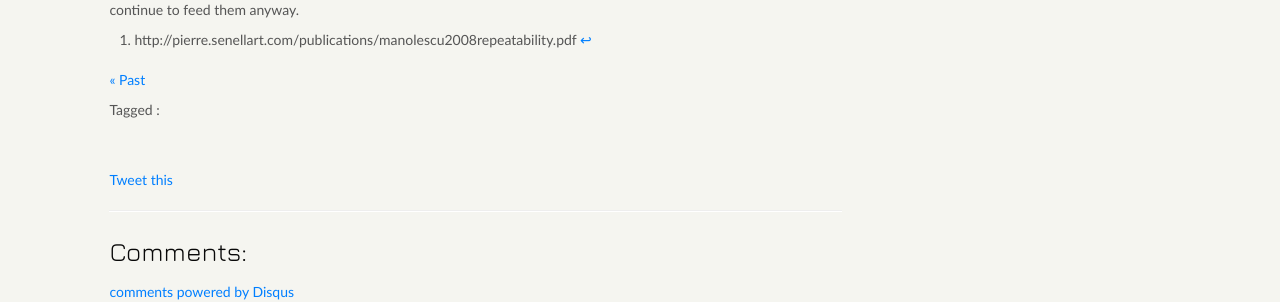
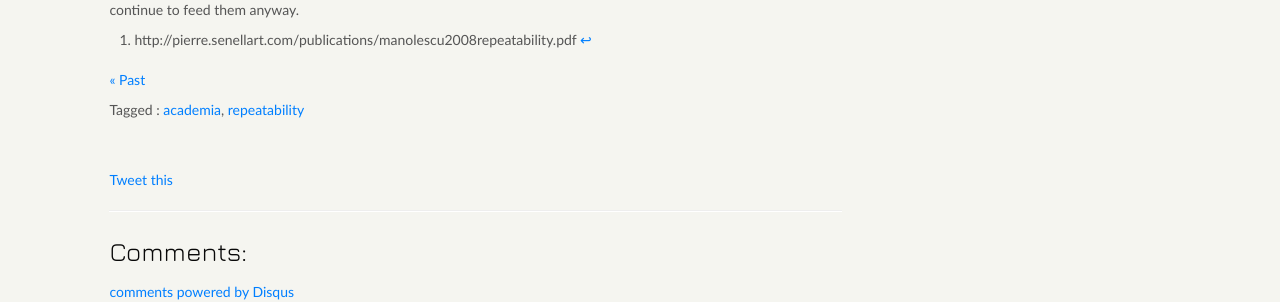
Before and after one commit to mfukar/mfukar.github.com, a Jekyll site: the page built from _posts/2016-05-08-academia.md, in a window 1280 px wide. Shown: the part 1182-1484 px from the top of the page. Built offline with Jekyll 4.4.1, drawn with Linux system fonts in a browser that asks for light colours; some web fonts are replaced; comment, search, counter and statistics services are not loaded.

Commit message:
New tags slugs

```diff
--- a/_data/tags.yml
+++ b/_data/tags.yml
@@ -121,3 +121,9 @@ cpp:
 complexity:
     slug: complexity
     name: complexity
+academia:
+    slug: academia
+    name: academia
+repeatability:
+    slug: repeatability
+    name: repeatability
```
